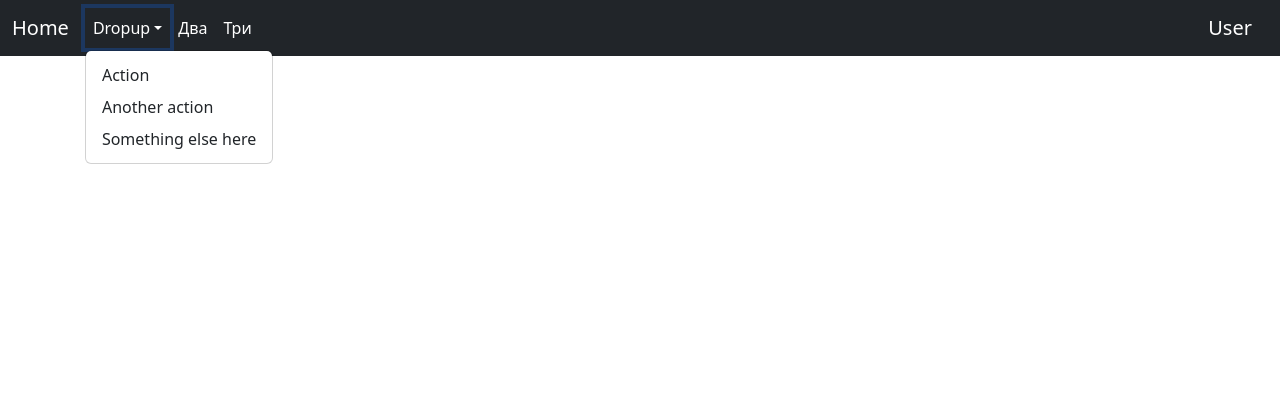
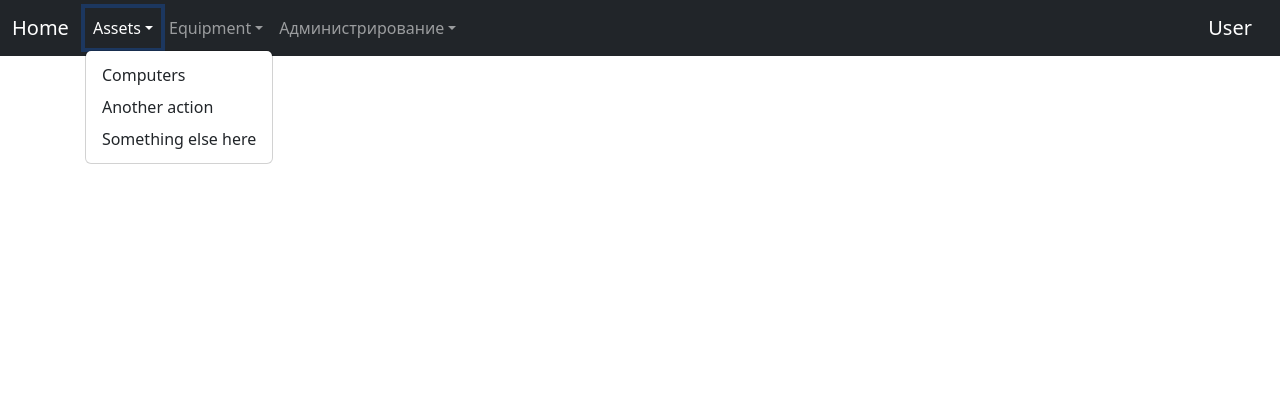
Before and after one commit to AntonKralin/uktio, a Django app: page / in a window 1280 px wide, after a click on "Assets". Shown: the top 420 px of the page. Run offline with Django 4.2, Linux system fonts and the light colour scheme; some libraries are stand-ins or nearby versions.

Commit message:
add autorization

```diff
--- a/dj/templates/uktio/base_generic.html
+++ b/dj/templates/uktio/base_generic.html
@@ -36,18 +36,30 @@
             <div class="collapse navbar-collapse" id="navbarCollapse">
                 <ul class="navbar-nav me-auto mb-2 mb-md-0">
                     <li class="nav-item dropdown">
-                        <a class="nav-link dropdown-toggle" href="#" id="dropdown10" data-bs-toggle="dropdown" aria-expanded="false">Dropup</a>
+                        <a class="nav-link dropdown-toggle" href="#" id="dropdown10" data-bs-toggle="dropdown" aria-expanded="false">{%trans 'Assets'%}</a>
                         <ul class="dropdown-menu" aria-labelledby="dropdown10">
-                          <li><a class="dropdown-item" href="#">Action</a></li>
+                          <li><a class="dropdown-item" href="#">{%trans 'Computers'%}</a></li>
                           <li><a class="dropdown-item" href="#">Another action</a></li>
                           <li><a class="dropdown-item" href="#">Something else here</a></li>
                         </ul>
                       </li>
-                    <li class="nav-item">
-                        <a class="nav-link active" aria-current="page" href="#">Два</a>
+                    <li class="nav-item dropdown">
+                        <a class="nav-link dropdown-toggle" href="#" id="dropdown10" data-bs-toggle="dropdown" aria-expanded="false">{%trans 'Equipment'%}</a>
+                        <ul class="dropdown-menu" aria-labelledby="dropdown10">
+                          <li><a class="dropdown-item" href="#">111</a></li>
+                          <li><a class="dropdown-item" href="#">Another action</a></li>
+                          <li><a class="dropdown-item" href="#">Something else here</a></li>
+                        </ul>
                     </li>
-                    <li class="nav-item">
-                        <a class="nav-link active" href="#" aria-current="page">Три</a>
+                    <li class="nav-item dropdown">
+                        <a class="nav-link dropdown-toggle" href="#" id="dropdown10" data-bs-toggle="dropdown" aria-expanded="false">{%trans 'Administration'%}</a>
+                        <ul class="dropdown-menu" aria-labelledby="dropdown10">
+                          <li><a class="dropdown-item" href="#">{%trans "Users"%}</a></li>
+                          <li><a class="dropdown-item" href="#">{%trans "Deparpments"%}</a></li>
+                          <li><a class="dropdown-item" href="#">{%trans "Cabinets"%}</a></li>
+                          <li><a class="dropdown-item" href="#">{%trans "Workers"%}</a></li>
+                          <li><a class="dropdown-item" href="#">{%trans "Region"%}</a></li>
+                        </ul>
                     </li>
                 </ul>
                 <form class="d-flex">
--- a/dj/templates/uktio/index.html
+++ b/dj/templates/uktio/index.html
@@ -94,17 +94,17 @@
   <body class="text-center">
 
     <main class="form-signin w-100 m-auto">
-    <form method="POST" action="">
+    <form method="POST" action="index">
       {% csrf_token %}
         <img class="mb-4" src="{%static 'img/bootstrap-logo.svg' %}" alt="" width="72" height="57">
         <h1 class="h3 mb-3 fw-normal">{%trans 'please_logon'%}</h1>
 
         <div class="form-floating">
-        <input type="text" class="form-control" id="floatingInput" placeholder="{%trans 'login'%}">
+        <input type="text" class="form-control" name="login" id="floatingInput" placeholder="{%trans 'login'%}">
         <label for="floatingInput">{%trans 'login'%}</label>
         </div>
         <div class="form-floating">
-        <input type="password" class="form-control" id="floatingPassword" placeholder="{%trans 'password'%}">
+        <input type="password" class="form-control" name="password" id="floatingPassword" placeholder="{%trans 'password'%}">
         <label for="floatingPassword">{%trans 'password'%}</label>
         </div>
 
--- a/dj/uktio/views.py
+++ b/dj/uktio/views.py
@@ -6,15 +6,14 @@ from .models import *
 # Create your views here.
 def index(request:HttpRequest):
     if request.method == "POST":
-        user_name = request.session.get('user', None)
-        user_pass = request.session.get("password", None)
-        print(user_name, user_pass)
+        user_name = request.POST.get('login', None)
+        user_pass = request.POST.get("password", None)
         if user_name and user_pass:
                user_qset = Users.objects.filter(login=user_name, password=user_pass)
                if user_qset.exists():
                    user = user_qset.first()
-                   request.session['user'] = user
-                   return render(request, 'uktio/index.html')
+                   request.session['user'] = user.id
+                   return render(request, 'uktio/main.html')
         return render(request, 'uktio/index.html', context=
                         {'message': 'Wrong user or password'})
     else:
```
Also changed, not shown: dj/uktio/migrations/0001_initial.py (added).
